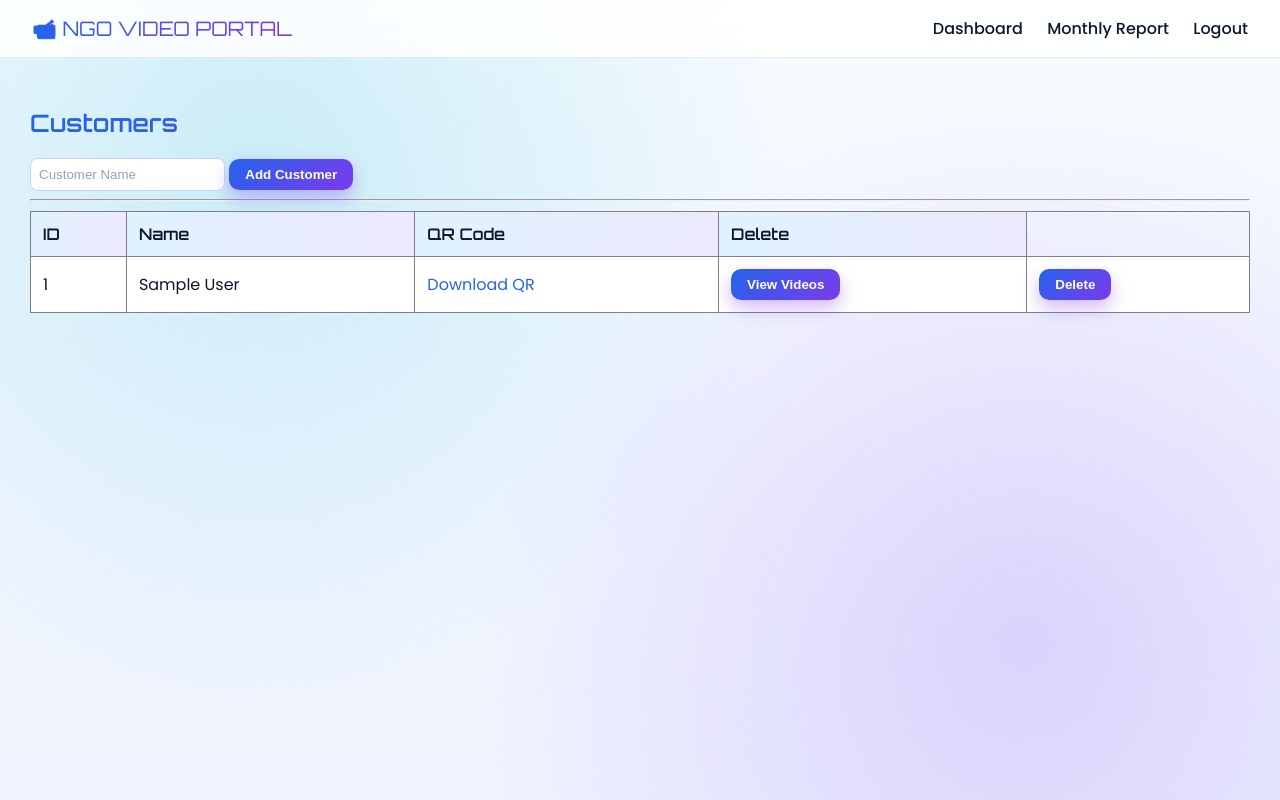
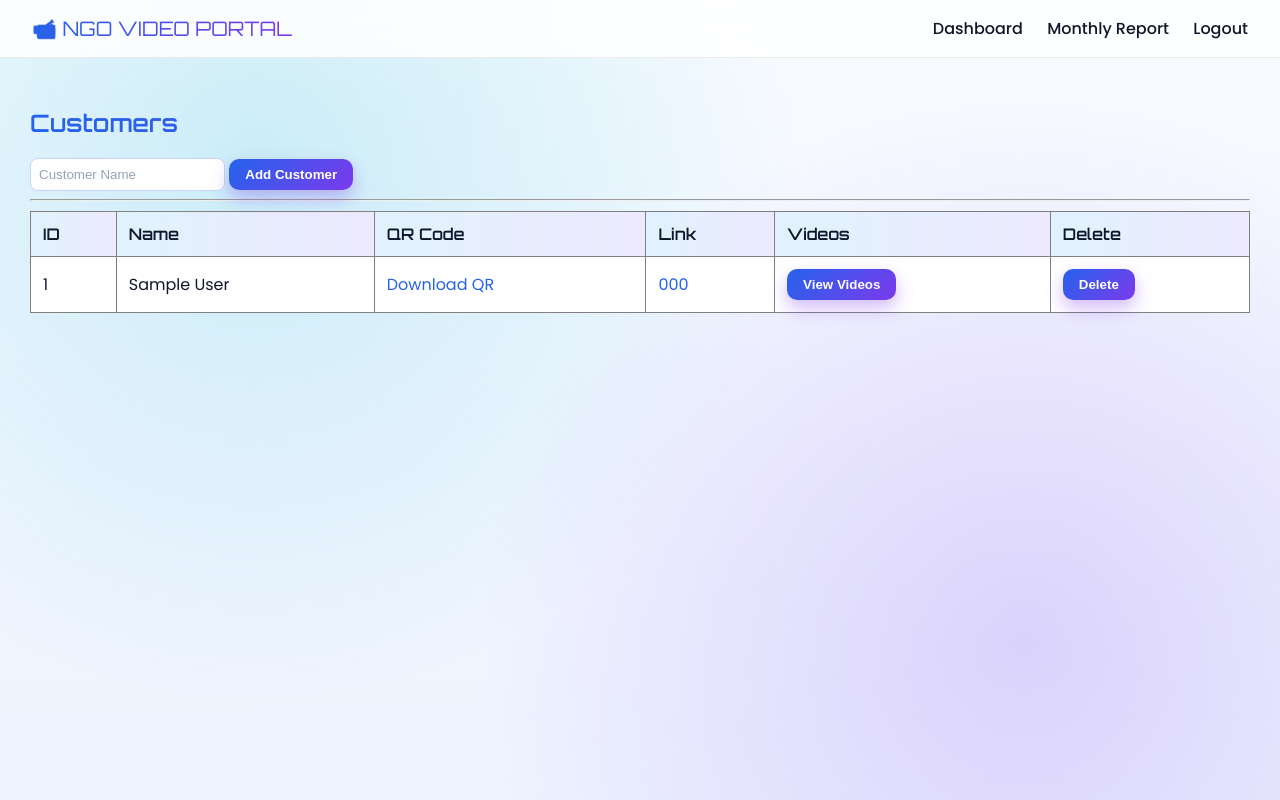
Before and after one commit to SyedRayanIftekhar/video-upload-qr-app, a Flask app: page / in a window 1280 px wide. Run offline with Flask 3, Linux system fonts and the light colour scheme; a user stored in the database is signed in; tables that the repository leaves empty hold one stand-in row (values such as "Sample post").

Commit message:
Update index.html

```diff
--- a/templates/index.html
+++ b/templates/index.html
@@ -12,25 +12,46 @@
 <hr>
 
 <table border="1" cellpadding="10">
+    <thead>
         <tr>
             <th>ID</th>
             <th>Name</th>
             <th>QR Code</th>
+            <th>Link</th>
+            <th>Videos</th>
             <th>Delete</th>
         </tr>
+    </thead>
 
+    <tbody>
         {% for customer in customers %}
         <tr>
             <td>{{ customer[0] }}</td>
+
             <td>{{ customer[1] }}</td>
+
+            <!-- QR CODE DOWNLOAD -->
             <td>
-            <a href="/download_qr/{{ customer[2] }}">Download QR</a>
+                <a href="/download_qr/{{ customer[2] }}">
+                    Download QR
+                </a>
             </td>
+
+            <!-- SAME LINK AS QR -->
+            <td>
+                <a href="{{ customer[2] }}" target="_blank">
+                    {{ customer[2] }}
+                </a>
+            </td>
+
+            <!-- VIEW VIDEOS -->
             <td>
                 <a href="{{ url_for('customer_videos', customer_id=customer[0]) }}">
-                <button>View Videos</button>
+                    <button type="button">View Videos</button>
                 </a>
             </td>
+
+            <!-- DELETE -->
             <td>
                 <form action="/delete_customer/{{ customer[0] }}" method="POST"
                       onsubmit="return confirm('Are you sure you want to delete this customer?');">
@@ -38,8 +59,8 @@
                 </form>
             </td>
         </tr>
-
         {% endfor %}
+    </tbody>
 </table>
 
 {% endblock %}
```
Lines whose indentation alone changed are shown as unchanged.
